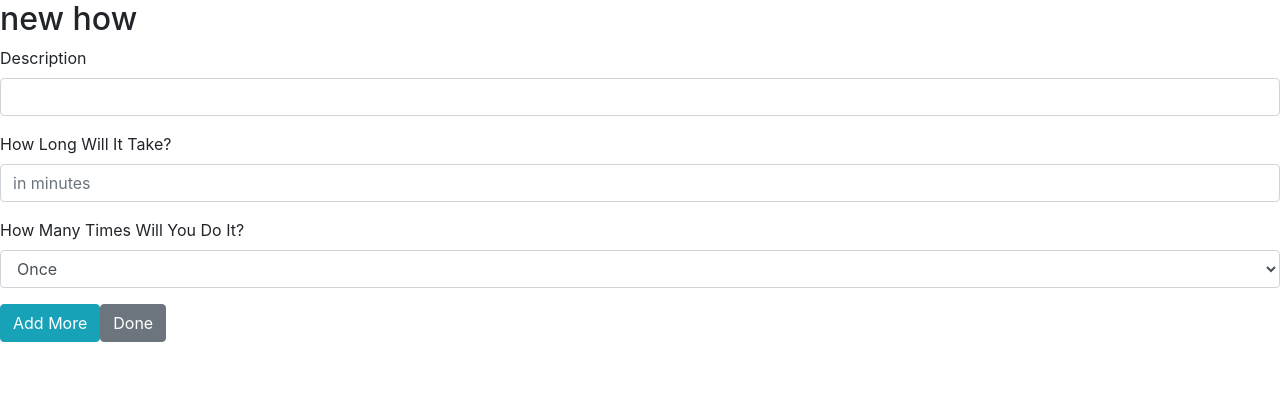
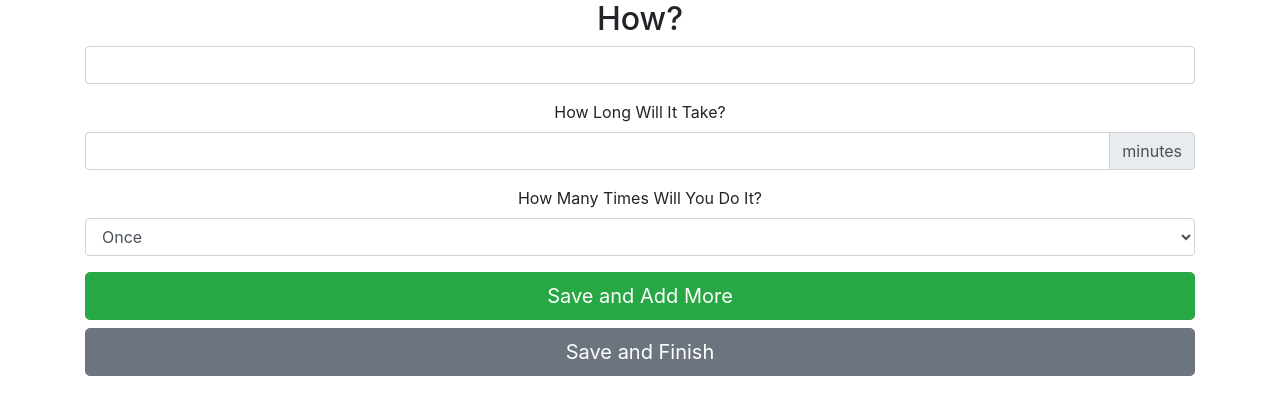
Before and after one commit to BeatleyTQD/inVision, a React (Create React App) app in the folder inVision/client/: page /dreams/1/how/add in a window 1280 px wide. Shown: the top 414 px of the page. Built offline with nearby package versions, Linux system fonts and the light colour scheme; no server answers; sample sign-in values are in the browser's storage.

Commit message:
continued style tweaking

```diff
--- a/inVision/client/package.json
+++ b/inVision/client/package.json
@@ -12,6 +12,7 @@
     "react": "^17.0.1",
     "react-bootstrap": "^1.4.0",
     "react-dom": "^17.0.1",
+    "react-icons": "^3.11.0",
     "react-router-dom": "^5.2.0",
     "react-scripts": "4.0.0",
     "reactstrap": "^8.6.0",
--- a/inVision/client/src/Components/Dream/DreamDetails.js
+++ b/inVision/client/src/Components/Dream/DreamDetails.js
@@ -4,7 +4,8 @@ import { HowContext } from '../../Providers/HowProvider';
 import { CompletedHowContext } from '../../Providers/CompletedHowProvider';
 import { WhyContext } from '../../Providers/WhyProvider';
 import { useHistory, useParams, Link } from 'react-router-dom';
-import { Button, Modal, ModalHeader, ModalFooter, ModalBody, Form, FormGroup, Label, Input, InputGroupAddon, InputGroupText, Container, Col, Row, InputGroup } from "reactstrap";
+import { Button, Modal, ModalHeader, ModalFooter, ModalBody, Form, FormGroup, Label, Input, InputGroupAddon, InputGroupText, Container, Col, Row, InputGroup, Card } from "reactstrap";
+import { HiLightBulb, HiPlus } from "react-icons/hi";
 import How from '.././How/How';
 import CompletedHow from '.././CompletedHow/CompletedHow';
 
@@ -80,8 +81,12 @@ export default function DreamDetails() {
 
     return (
         <Container>
+
             <h1>{dream.name}</h1>
-            <Button color="success" onClick={toggle} size="lg" block>gimme a random how</Button>
+
+            <div>
+                <Button color="success" onClick={toggle} size="lg" block>What should I do? <br /> <HiLightBulb /></Button>
+                <br />
                 <Modal isOpen={modal} toggle={toggle}>
                     <ModalHeader toggle={toggle}>How much time ya got?</ModalHeader>
                     <ModalBody>
@@ -95,18 +100,19 @@ export default function DreamDetails() {
                         </FormGroup>
                     </ModalBody>
                     <ModalFooter>
-                    <Button color="danger" onClick={randomHowSubmit}>Submit</Button>
+                        <Button color="success" onClick={randomHowSubmit} block>Submit!</Button>
                         <Modal isOpen={nestedModal} toggle={toggleNested} onClosed={closeAll ? toggle : undefined}>
                             <ModalHeader>Why don'tcha</ModalHeader>
                             <ModalBody>{randomHow && randomHow.description}</ModalBody>
                             <ModalFooter>
-                            <Button color="danger" onClick={toggleAll}>It shall be done!</Button>{' '}
+                                <Button outline color="success" onClick={toggleAll} block>It shall be done!</Button>{' '}
                             </ModalFooter>
                         </Modal>
-                    <Button color="primary" onClick={toggle}>Cancel</Button>{' '}
                     </ModalFooter>
                 </Modal>
-            <h3>Active Hows</h3>
+            </div>
+
+            <div>
                 <Row>
                     <Col sm="6">
                         {hows.map((how) => (
@@ -114,8 +120,12 @@ export default function DreamDetails() {
                         ))}
                     </Col>
                 </Row>
-            <Button color="primary" onClick={Add} size="lg" block>Add How</Button>{" "}
-            <h3>Completed Hows</h3>
+                <Button color="primary" onClick={Add} size="lg" block>Add How <br /> <HiPlus /></Button>{" "}
+            </div>
+            <br />
+
+            <Card>
+                <h3>Completed</h3>
                 <Row>
                     <Col>
                         {completedHows.map((completedHow) => (
@@ -123,9 +133,11 @@ export default function DreamDetails() {
                         ))}
                     </Col>
                 </Row>
-            <h4>{why.description}</h4>
-            <Button color="link" onClick={Whys} size="lg" block>Why Am I Doing This Again?</Button>
-            <Button color="secondary" onClick={allDreams} size="lg" block>What else am I working on?</Button>
+            </Card>
+            <br />
+
+            <Button color="warning" onClick={Whys} size="lg" block>{why.description}</Button>
+            <Button color="secondary" onClick={allDreams} size="lg" block>Other Dreams</Button>
         </Container>
     )
 }
--- a/inVision/client/src/Components/Dream/DreamForm.js
+++ b/inVision/client/src/Components/Dream/DreamForm.js
@@ -2,6 +2,7 @@ import React, { useContext, useState } from 'react';
 import { useHistory } from "react-router-dom";
 import { DreamContext } from '../../Providers/DreamProvider';
 import { Button, Form, FormGroup, Label, Input, Container } from 'reactstrap';
+
 
 export default function DreamForm() {
     const { addDream } = useContext(DreamContext);
@@ -31,12 +32,11 @@ export default function DreamForm() {
 
     return (
         <Container>
-            <h2>What greatness do you aspire to?</h2>
+            <h2>What Do You Dream Of?</h2>
             <br />
             <Form>
                 <fieldset>
                     <FormGroup>
-                        <Label for="name">Name</Label>
                         <Input id="name" type="text" onChange={handleFieldChange} />
                     </FormGroup>
 
--- a/inVision/client/src/Components/Dream/DreamList.js
+++ b/inVision/client/src/Components/Dream/DreamList.js
@@ -4,6 +4,7 @@ import { UserProfileContext } from '../../Providers/UserProfileProvider';
 import { DreamContext } from '../../Providers/DreamProvider';
 import { useHistory } from 'react-router-dom';
 import { Button, Container, Row, Col } from 'reactstrap';
+import { HiOutlineMoon } from 'react-icons/hi'
 
 export default function DreamList() {
     const { logout } = useContext(UserProfileContext);
@@ -22,9 +23,7 @@ export default function DreamList() {
     return (
         <>
             <Container>
-                <h2>your wildest dreams</h2>
-                <br />
-                <Button color="success" onClick={New} size="lg" block>Add Dream</Button>
+                <h2>My Wildest Dreams</h2>
                 <br />
                 <Row>
                     <Col sm="6">
@@ -33,6 +32,8 @@ export default function DreamList() {
                         ))}
                     </Col>
                 </Row>
+                <Button color="success" onClick={New} size="lg" block>New Dream <br /><HiOutlineMoon /></Button>
+                <br />
                 <Button color="warning" onClick={logout} size="lg" block>Logout</Button>
             </Container>
         </>
--- a/inVision/client/src/Components/How/How.js
+++ b/inVision/client/src/Components/How/How.js
@@ -1,5 +1,5 @@
 import React, { useContext, useState } from 'react';
-import { Button, Modal, ModalHeader, ModalFooter } from 'reactstrap';
+import { Button, Modal, ModalHeader, ModalFooter, ButtonGroup } from 'reactstrap';
 import { useHistory } from "react-router-dom";
 import { HowContext } from '../../Providers/HowProvider';
 import { CompletedHowContext } from '../../Providers/CompletedHowProvider';
@@ -52,9 +52,11 @@ export default function How({ how }) {
                 <Modal isOpen={modal} toggle={toggle}>
                     <ModalHeader toggle={toggle}>{how.description}</ModalHeader>
                     <ModalFooter>
-                        <Button color="primary" onClick={Complete}>Complete!</Button>{' '}
-                        <Button color="secondary" onClick={Edit}>Edit</Button>{' '}
-                        <Button color="danger" onClick={toggleNested}>Delete</Button>
+                        <ButtonGroup size="lg">
+                            <Button color="success" onClick={Complete}>Complete!</Button>{' '}
+                            <Button color="warning" onClick={Edit}>Edit</Button>{' '}
+                            <Button color="danger" onClick={toggleNested}>Delete</Button>
+                        </ButtonGroup>
                         <Modal isOpen={nestedModal} toggle={toggleNested} onClosed={closeAll ? toggle : undefined}>
                             <ModalHeader>Are you sure you want to delete?</ModalHeader>
                             <ModalFooter>
--- a/inVision/client/src/Components/How/HowEditForm.js
+++ b/inVision/client/src/Components/How/HowEditForm.js
@@ -1,7 +1,7 @@
 import React, { useContext, useState, useEffect } from 'react';
 import { useHistory, useParams } from "react-router-dom";
 import { HowContext } from '../../Providers/HowProvider';
-import { Button, Form, FormGroup, Label, Input } from 'reactstrap';
+import { Button, Form, FormGroup, Label, Input, Container, InputGroupAddon, InputGroupText, InputGroup } from 'reactstrap';
 
 export default function HowEditForm() {
     const { getSingleHow, updateHow } = useContext(HowContext);
@@ -43,17 +43,21 @@ export default function HowEditForm() {
     };
 
     return (
-        <>
-            <h2>update how</h2>
+        <Container>
+            <h2>Edit</h2>
             <Form>
                 <fieldset>
                     <FormGroup>
-                        <Label for="description">Description</Label>
                         <Input id="description" type="text" value={how.description} onChange={handleFieldChange} />
                     </FormGroup>
                     <FormGroup>
                         <Label for="timeToComplete">How Long Will It Take?</Label>
-                        <Input id="timeToComplete" type="number" value={how.timeToComplete} onChange={handleIntFieldChange} />
+                        <InputGroup>
+                            <Input id="timeToComplete" type="number" value={how.timeToComplete} onChange={handleIntFieldChange} />
+                            <InputGroupAddon addonType="append">
+                                <InputGroupText>minutes</InputGroupText>
+                            </InputGroupAddon>
+                        </InputGroup>
                     </FormGroup>
                     <FormGroup>
                         <Label for="isRepeatable">How Many Times Will You Do It?</Label>
@@ -63,11 +67,11 @@ export default function HowEditForm() {
                         </Input>
                     </FormGroup>
                     <FormGroup>
-                        <Button onClick={Update}>Save How</Button>
-                        <Button onClick={Cancel}>Cancel</Button>
+                        <Button onClick={Update} color="success" size="lg" block>Save</Button>
+                        <Button onClick={Cancel} size="lg" block>Cancel</Button>
                     </FormGroup>
                 </fieldset>
             </Form>
-        </>
+        </Container>
     )
 }
--- a/inVision/client/src/Components/How/HowForm.js
+++ b/inVision/client/src/Components/How/HowForm.js
@@ -1,7 +1,7 @@
 import React, { useContext, useState } from 'react';
 import { useHistory, useParams } from "react-router-dom";
 import { HowContext } from '../../Providers/HowProvider';
-import { Button, Form, FormGroup, Label, Input } from 'reactstrap';
+import { Button, Form, FormGroup, Label, Input, InputGroupAddon, InputGroupText, InputGroup, Container } from 'reactstrap';
 
 
 export default function HowForm() {
@@ -31,21 +31,27 @@ export default function HowForm() {
     }
 
     const done = () => {
-        history.push(`/dreams/${id}`);
+        how.dreamId = parseInt(id);
+        addHow(how)
+            .then(history.push(`/dreams/${id}`));
     };
 
     return (
-        <>
-            <h2>new how</h2>
+        <Container>
+            <h2>How?</h2>
             <Form>
                 <fieldset>
                     <FormGroup>
-                        <Label for="description">Description</Label>
                         <Input id="description" type="text" onChange={handleFieldChange} />
                     </FormGroup>
                     <FormGroup>
                         <Label for="timeToComplete">How Long Will It Take?</Label>
-                        <Input id="timeToComplete" type="number" placeholder="in minutes" onChange={handleIntFieldChange} />
+                        <InputGroup>
+                            <Input id="timeToComplete" type="number" onChange={handleIntFieldChange} />
+                            <InputGroupAddon addonType="append">
+                                <InputGroupText>minutes</InputGroupText>
+                            </InputGroupAddon>
+                        </InputGroup>
                     </FormGroup>
                     <FormGroup>
                         <Label for="isRepeatable">How Many Times Will You Do It?</Label>
@@ -55,11 +61,11 @@ export default function HowForm() {
                         </Input>
                     </FormGroup>
                     <FormGroup>
-                        <Button onClick={saveHow} color="info">Add More</Button>
-                        <Button onClick={done}>Done</Button>
+                        <Button onClick={saveHow} color="success" size="lg" block>Save and Add More</Button>{" "}
+                        <Button onClick={done} size="lg" block>Save and Finish</Button>
                     </FormGroup>
                 </fieldset>
             </Form>
-        </>
+        </Container>
     )
 }
--- a/inVision/client/src/Components/Why/WhyList.js
+++ b/inVision/client/src/Components/Why/WhyList.js
@@ -1,6 +1,6 @@
 import React, { useContext, useEffect } from "react";
 import { useParams, useHistory } from 'react-router-dom';
-import { Button } from 'reactstrap';
+import { Button, Container } from 'reactstrap';
 import Why from '.././Why/Why';
 import { WhyContext } from '../../Providers/WhyProvider';
 
@@ -22,16 +22,15 @@ export default function WhyList() {
         history.push(`/dreams/${id}`)
     }
     return (
-        <>
-            <h2>member now?</h2>
-            <Button onClick={GoBack} color="info">i am done membering</Button>
-            <br />
-            <Button onClick={Add}>Add Why</Button>
+        <Container>
+            <h2>Why?</h2>
+            <Button onClick={GoBack} size="lg" block>i am done membering</Button>
+            <Button onClick={Add} size="lg" block>Add Why</Button>
             <div>
                 {whys.map((why) => (
                     <Why key={why.id} why={why} />
                 ))}
             </div>
-        </>
+        </Container>
     )
 }
--- a/inVision/client/src/index.css
+++ b/inVision/client/src/index.css
@@ -5,6 +5,7 @@ body {
     sans-serif;
   -webkit-font-smoothing: antialiased;
   -moz-osx-font-smoothing: grayscale;
+  text-align: center;
 }
 
 code {
```
Also changed, not shown: 1 other file (tests, documents, lock files or other folders). Lines whose indentation alone changed are shown as unchanged.
